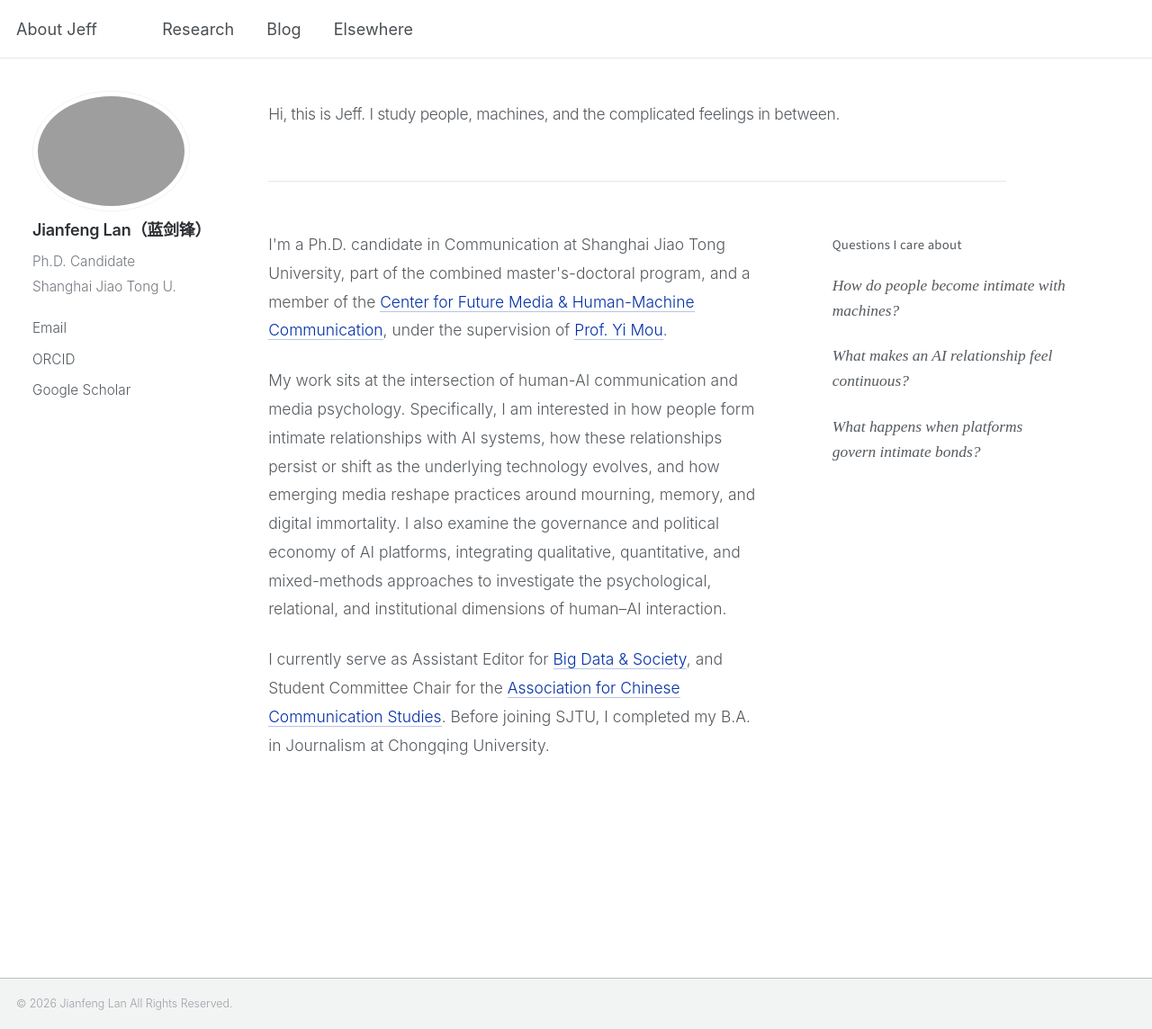
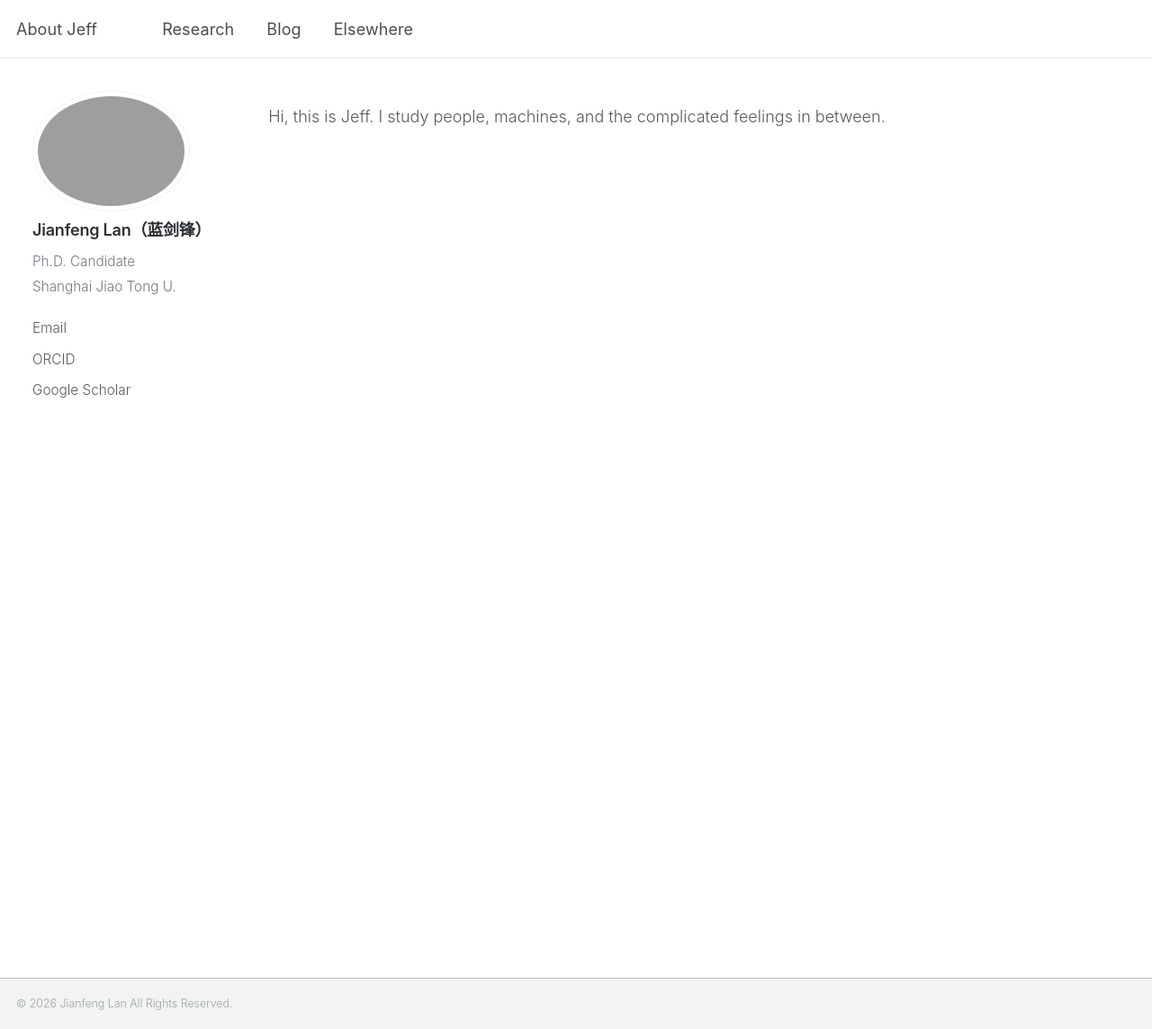
Before and after one commit to jianfenglan/jianfenglan.github.io, a Jekyll site: the page built from _pages/about.md, in a window 1280 px wide and 1144 px high. Shown: the whole window at 90% size. Built offline with Jekyll 4.4.1, drawn with Linux system fonts in a browser that asks for light colours.

Commit message:
Reduce About to single-statement V3 hero

```diff
--- a/_pages/about.md
+++ b/_pages/about.md
@@ -7,132 +7,6 @@ redirect_from:
   - /about.html
 ---
 
-<style>
-.about-wrap {
-  max-width: 980px;
-  color: #555a5f;
-  font-size: 0.97em;
-  font-weight: 300;
-  line-height: 1.82;
-}
-
-.about-hero {
-  max-width: 820px;
-  margin: 0 0 3rem;
-  padding-bottom: 2.2rem;
-  border-bottom: 0.5px solid #e5e7ea;
-}
-
-.about-hero__statement {
-  margin: 0;
-  color: #2d3034;
-  font-size: clamp(1.42rem, 2vw, 1.85rem);
-  font-weight: 600;
-  line-height: 1.35;
-  letter-spacing: -0.02em;
-  text-align: left;
-}
-
-.about-grid {
-  display: grid;
-  grid-template-columns: minmax(0, 1.8fr) minmax(230px, 0.85fr);
-  gap: 4rem;
-  align-items: start;
-}
-
-.about-main p {
-  margin: 0 0 1.35rem;
-  font-weight: 300;
-  text-align: left;
-}
-
-.about-main p:last-child {
-  margin-bottom: 0;
-}
-
-.about-wrap a {
-  color: #002FA7;
-  text-decoration: none;
-  border-bottom: 0.5px solid rgba(0, 47, 167, 0.28);
-  transition: border-color 0.15s ease, color 0.15s ease;
-}
-
-.about-wrap a:hover {
-  color: #001f73;
-  border-color: #002FA7;
-}
-
-.about-questions {
-  padding-top: 0.15rem;
-}
-
-.about-questions__label {
-  margin: 0 0 1rem;
-  color: #555a5f;
-  font-family: "Source Sans 3", "Noto Sans SC", "Source Han Sans SC", "PingFang SC", "Microsoft YaHei", sans-serif;
-  font-size: 0.82rem;
-  font-weight: 300;
-  letter-spacing: 0.02em;
-}
-
-.about-question {
-  margin: 0 0 0.9rem;
-  padding: 0;
-  color: #555a5f;
-  font-family: "Times New Roman", Times, serif;
-  font-size: 1em;
-  font-style: italic;
-  font-weight: 400;
-  line-height: 1.6;
-  letter-spacing: 0;
-}
-
-.about-question:last-child {
-  margin-bottom: 0;
-}
-
-@media (max-width: 820px) {
-  .about-grid {
-    grid-template-columns: 1fr;
-    gap: 2.7rem;
-  }
-
-  .about-questions {
-    max-width: 520px;
-  }
-}
-
-@media (max-width: 520px) {
-  .about-hero {
-    margin-bottom: 2.4rem;
-    padding-bottom: 1.8rem;
-  }
-
-  .about-hero__statement {
-    font-size: 1.35rem;
-  }
-}
-</style>
-
-<div class="about-wrap">
-  <section class="about-hero">
-    <p class="about-hero__statement">Hi, this is Jeff. I study people, machines, and the complicated feelings in between.</p>
-  </section>
-
-  <div class="about-grid">
-    <div class="about-main">
-      <p>I'm a Ph.D. candidate in Communication at Shanghai Jiao Tong University, part of the combined master's-doctoral program, and a member of the <a href="https://cfmhmc.github.io/" target="_blank" rel="noopener">Center for Future Media &amp; Human-Machine Communication</a>, under the supervision of <a href="https://cfmhmc.github.io/yimou.github.io/" target="_blank" rel="noopener">Prof. Yi Mou</a>.</p>
-
-      <p>My work sits at the intersection of human-AI communication and media psychology. Specifically, I am interested in how people form intimate relationships with AI systems, how these relationships persist or shift as the underlying technology evolves, and how emerging media reshape practices around mourning, memory, and digital immortality. I also examine the governance and political economy of AI platforms, integrating qualitative, quantitative, and mixed-methods approaches to investigate the psychological, relational, and institutional dimensions of human–AI interaction.</p>
-
-      <p>I currently serve as Assistant Editor for <a href="https://journals.sagepub.com/home/bds" target="_blank" rel="noopener">Big Data &amp; Society</a>, and Student Committee Chair for the <a href="https://www.chinesecommunicationstudies.com/" target="_blank" rel="noopener">Association for Chinese Communication Studies</a>. Before joining SJTU, I completed my B.A. in Journalism at Chongqing University.</p>
-    </div>
-
-    <aside class="about-questions" aria-label="Questions I care about">
-      <div class="about-questions__label">Questions I care about</div>
-      <p class="about-question">How do people become intimate with machines?</p>
-      <p class="about-question">What makes an AI relationship feel continuous?</p>
-      <p class="about-question">What happens when platforms govern intimate bonds?</p>
-    </aside>
-  </div>
+<div class="about-v3">
+  <p class="about-v3__statement">Hi, this is Jeff. I study people, machines, and the complicated feelings in between.</p>
 </div>
```
